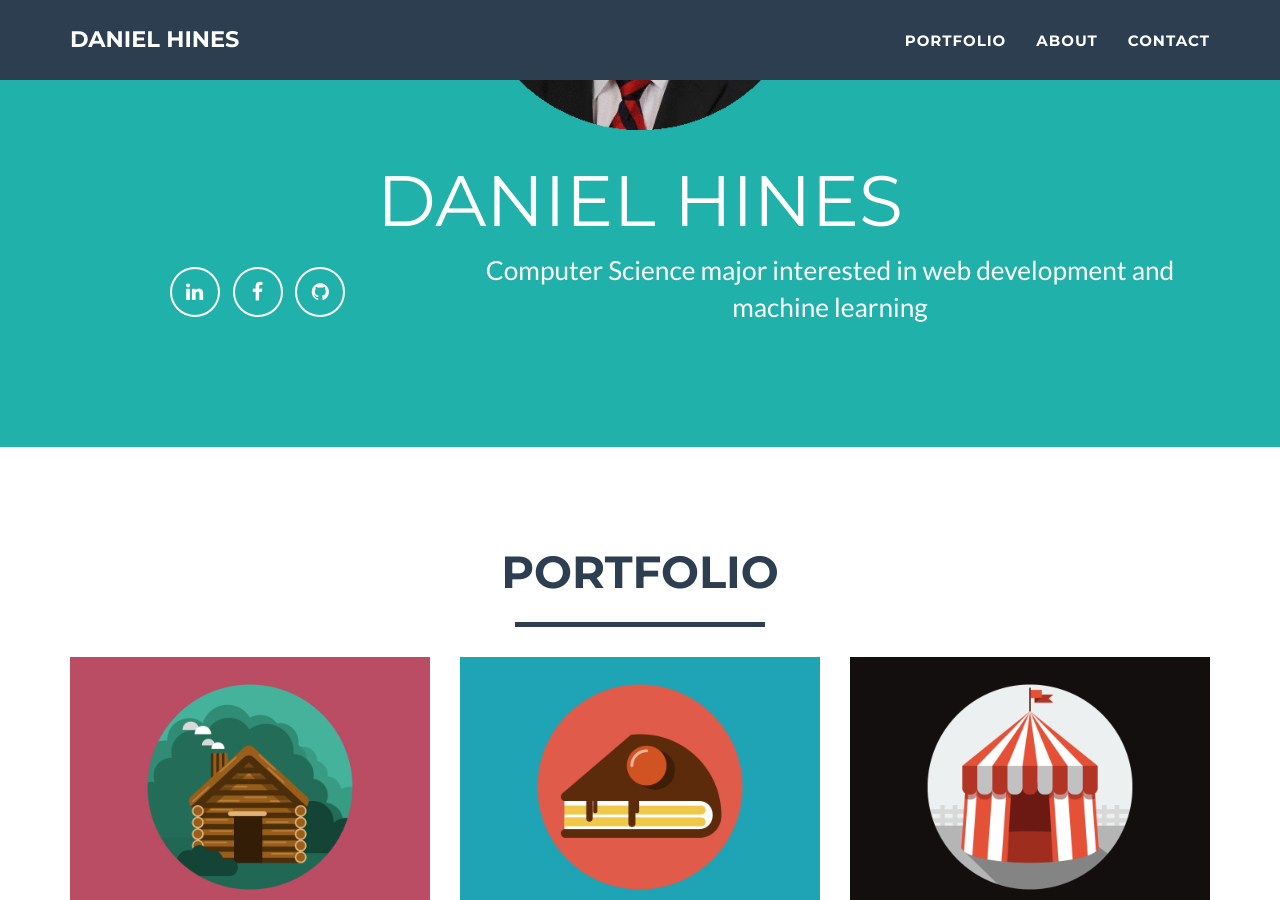
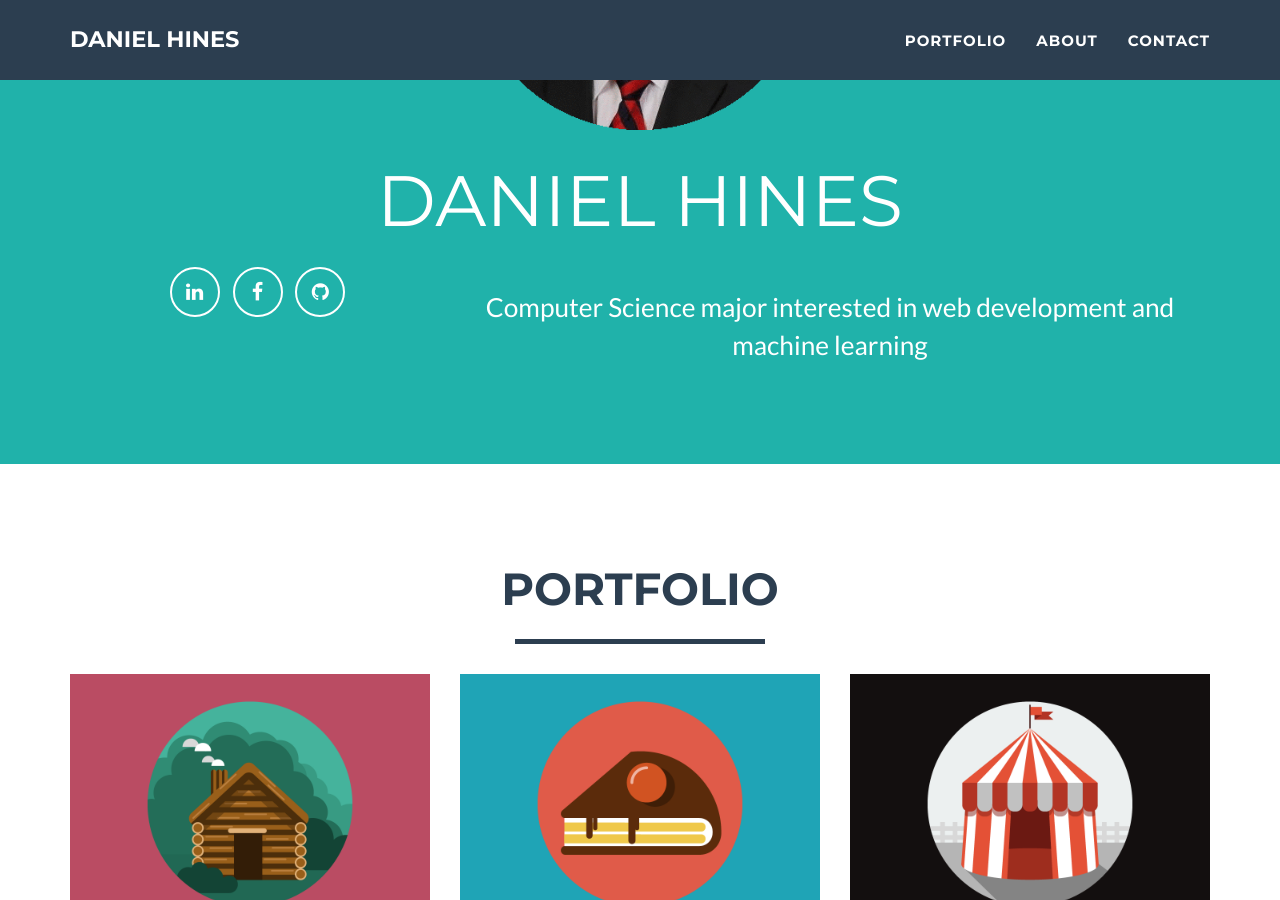
Before and after one commit to danielchines/danielchines.github.io, a Jekyll site: the page built from index.html, in a window 1280 px wide and 900 px high, scrolled down 411 px. Built offline with Jekyll 4.4.1, drawn with Linux system fonts in a browser that asks for light colours.

Commit message:
Update header.html

```diff
--- a/_includes/header.html
+++ b/_includes/header.html
@@ -15,7 +15,7 @@
 		        {% endfor %}
                         </ul>
                 	</div>
-			<div class="skills">{{ site.skills }}</div>
+			<div class="skills"><br />{{ site.skills }}</div>
 		    </div>
                 </div>
             </div>
```
